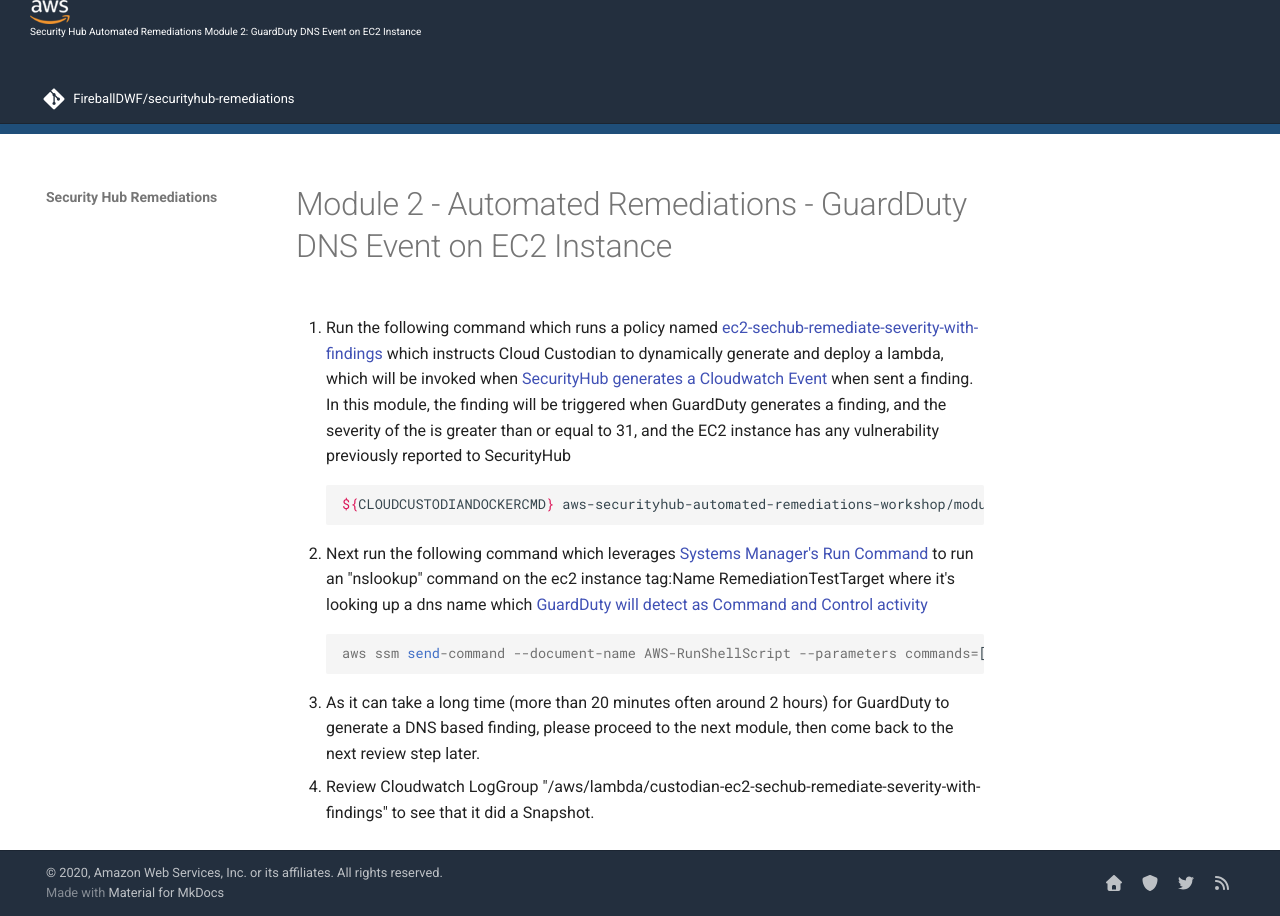
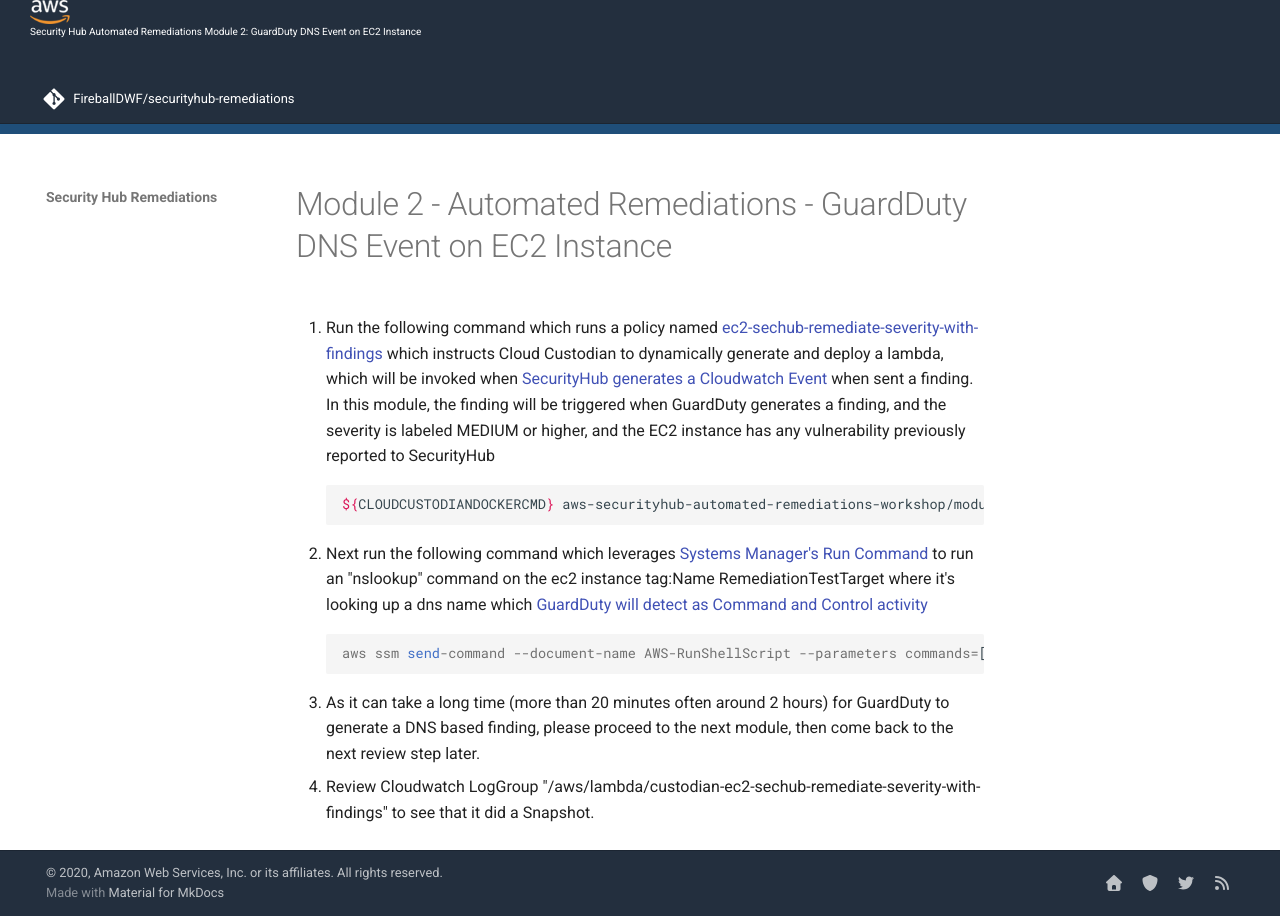
Before and after one commit to aws-samples/aws-securityhub-automated-remediations-workshop, an MkDocs documentation site: the page built from docs/02-guardduty-dns-event.md, in a window 1280 px wide. Built offline with MkDocs 1.6.1 and Material for MkDocs 9.7.7, drawn with Linux system fonts in a browser that asks for light colours.

Commit message:
fix doc link

```diff
--- a/docs/02-guardduty-dns-event.md
+++ b/docs/02-guardduty-dns-event.md
@@ -1,9 +1,9 @@
 # Module 2 - Automated Remediations - GuardDuty DNS Event on EC2 Instance
-1.  Run the following command which runs a policy named [ec2-sechub-remediate-severity-with-findings](https://github.com/aws-samples/aws-securityhub-automated-remediations-workshop/blob/master/module2/ec2-sechub-remediate-severity-with-findings.yml) which instructs Cloud Custodian to dynamically generate and deploy a lambda, which will be invoked when [SecurityHub generates a Cloudwatch Event](https://docs.aws.amazon.com/securityhub/latest/userguide/securityhub-cloudwatch-events.html) when sent a finding. In this module, the finding will be triggered when GuardDuty generates a finding, and the severity of the is greater than or equal to 31, and the EC2 instance has any vulnerability previously reported to SecurityHub
+1.  Run the following command which runs a policy named [ec2-sechub-remediate-severity-with-findings](https://github.com/aws-samples/aws-securityhub-automated-remediations-workshop/blob/master/module2/ec2-sechub-remediate-severity-with-findings.yml) which instructs Cloud Custodian to dynamically generate and deploy a lambda, which will be invoked when [SecurityHub generates a Cloudwatch Event](https://docs.aws.amazon.com/securityhub/latest/userguide/securityhub-cloudwatch-events.html) when sent a finding. In this module, the finding will be triggered when GuardDuty generates a finding, and the severity is labeled MEDIUM or higher, and the EC2 instance has any vulnerability previously reported to SecurityHub
 
         ${CLOUDCUSTODIANDOCKERCMD} aws-securityhub-automated-remediations-workshop/module2/ec2-sechub-remediate-severity-with-findings.yml
 
-2.  Next run the following command which leverages [Systems Manager's Run Command](https://docs.aws.amazon.com/systems-manager/latest/userguide/execute-remote-commands.html) to run an "nslookup" command on the ec2 instance tag:Name RemediationTestTarget where it's looking up a dns name which [GuardDuty will detect as Command and Control activity](https://docs.aws.amazon.com/guardduty/latest/ug/guardduty_backdoor.html#backdoor7)
+2.  Next run the following command which leverages [Systems Manager's Run Command](https://docs.aws.amazon.com/systems-manager/latest/userguide/execute-remote-commands.html) to run an "nslookup" command on the ec2 instance tag:Name RemediationTestTarget where it's looking up a dns name which [GuardDuty will detect as Command and Control activity](https://docs.aws.amazon.com/guardduty/latest/ug/guardduty_finding-types-ec2.html#backdoor-ec2-ccactivitybdns)
 
         aws ssm send-command --document-name AWS-RunShellScript --parameters commands=["nslookup guarddutyc2activityb.com"] --targets "Key=tag:Name,Values=RemediationTestTarget" --comment "Force GuardDutyFinding" --cloud-watch-output-config CloudWatchLogGroupName=/workshop/SecurityHubRemediationsWorkshop,CloudWatchOutputEnabled=true
 
```
